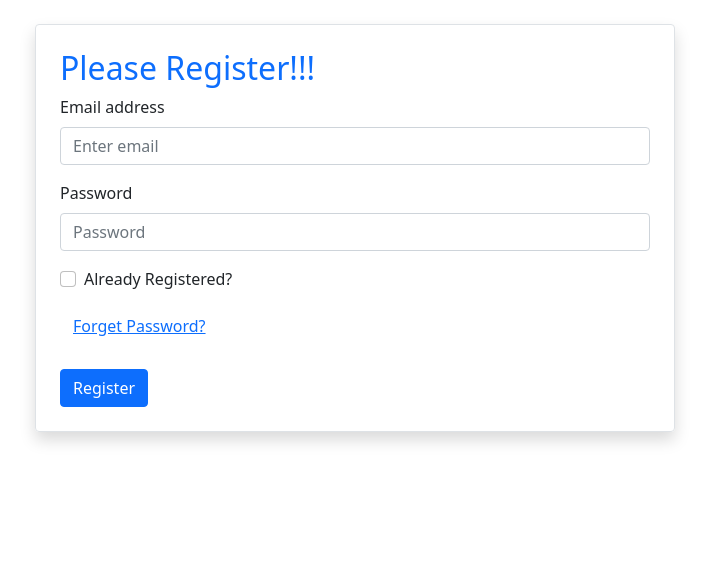
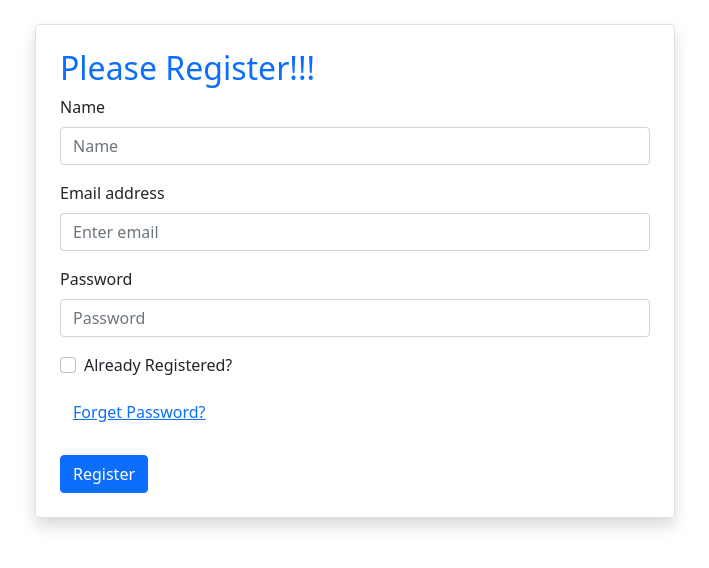
Before and after one commit to akib-chy/firebase-user-loginFrom-make-practis, a React (Create React App) app: page / in a window 1280 px wide. Shown: the top 568 px of the page, without its empty margins (285-994 px from the left). Built offline with nearby package versions, Linux system fonts and the light colour scheme.

Commit message:
register name added

```diff
--- a/src/App.js
+++ b/src/App.js
@@ -13,6 +13,7 @@
 
 const auth = getAuth(app);
 function App() {
+  // const [name. setName]= useState('');
   const [email, setEmail] = useState("");
   const [password, setPassword] = useState("");
   const [validated, setValidated] = useState(false);
@@ -90,6 +91,20 @@
         console.error(error);
       });
   };
+  // const setUserName = () => {
+  //   updateProfile(auth.currentUser, {
+  //     displayName: name,
+  //   })
+  //     .then(() => {
+  //       console.log("upodating Name");
+  //     })
+  //     .catch((error) => {
+  //       setUnvalidError(error.message);
+  //     });
+  // };
+  // const onNameBlur = (event) => {
+  //   setName(event.target.value);
+  // };
   const emailVerification = () => {
     sendEmailVerification(auth.currentUser).then(() => {
       console.log("verification SuccessFull");
@@ -102,6 +117,21 @@
         Please {register ? "Login" : "Register!!!"}
       </h2>
       <Form noValidate validated={validated} onSubmit={handleFromSubmit}>
+        {!register && (
+          <Form.Group className="mb-3" controlId="formBasicEmail">
+            <Form.Label>Name</Form.Label>
+            <Form.Control
+              // onBlur={onNameBlur}
+              type="text"
+              placeholder="Name"
+              required
+            />
+            <p className="text-danger">{errorEmail}</p>
+            <Form.Control.Feedback type="invalid">
+              Please provide Your Name.
+            </Form.Control.Feedback>
+          </Form.Group>
+        )}
         <Form.Group className="mb-3" controlId="formBasicEmail">
           <Form.Label>Email address</Form.Label>
           <Form.Control
```
